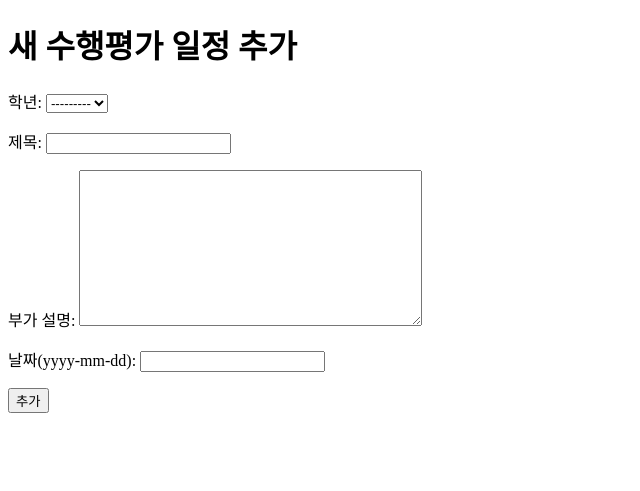
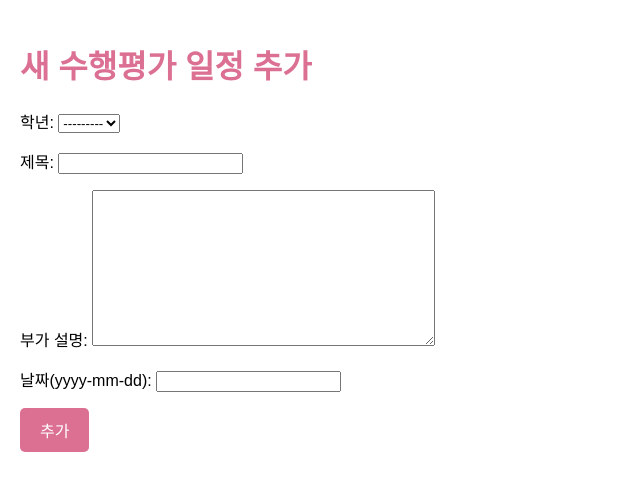
Before and after one commit to jungeun207/PA-Notification, a Django app: page /assessment/add/ in a window 1280 px wide. Shown: the top 491 px of the page, without its empty margins (0-640 px from the left). Run offline with Django 5.2, Linux system fonts and the light colour scheme.

Commit message:
Update assessment_add.html

```diff
--- a/schedule/templates/schedule/assessment_add.html
+++ b/schedule/templates/schedule/assessment_add.html
@@ -3,6 +3,35 @@
 <head>
     <meta charset="UTF-8">
     <title>수행평가 추가</title>
+    <style>
+        body {
+            font-family: Arial, sans-serif;
+            margin: 0;
+            padding: 20px;
+        }
+
+        h1 {
+            color: palevioletred; /* 제목 색상 핑크 */
+        }
+
+        form {
+            margin-top: 20px;
+        }
+
+        button {
+            background-color: palevioletred; /* 추가 버튼 배경 핑크 */
+            color: white; /* 버튼 텍스트 색상 */
+            padding: 10px 20px;
+            border: none;
+            border-radius: 5px;
+            font-size: 16px;
+            cursor: pointer;
+        }
+
+        button:hover {
+            background-color: rgb(203, 64, 110); /* 버튼 hover 시 더 어두운 핑크 */
+        }
+    </style>
 </head>
 <body>
     <h1>새 수행평가 일정 추가</h1>
```
